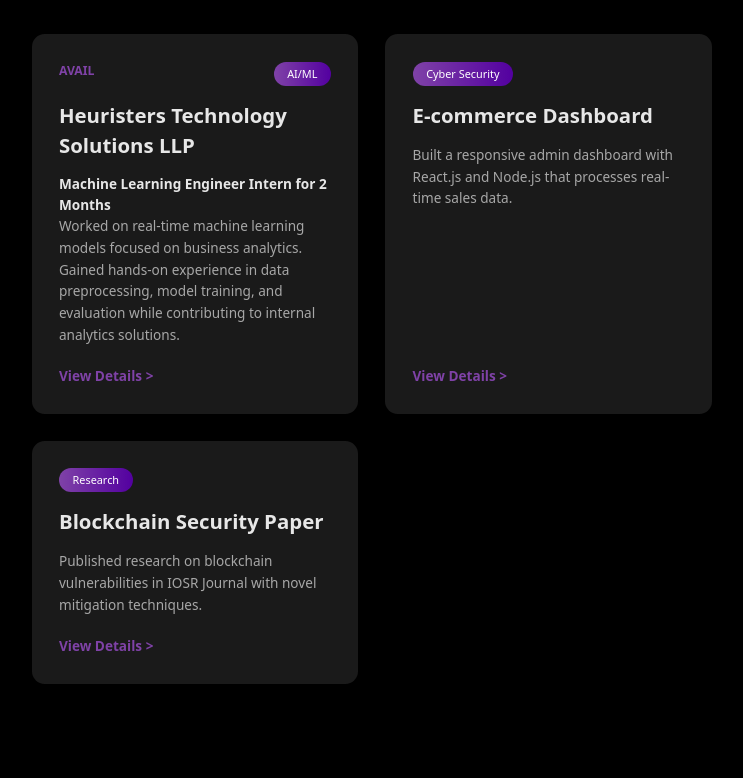
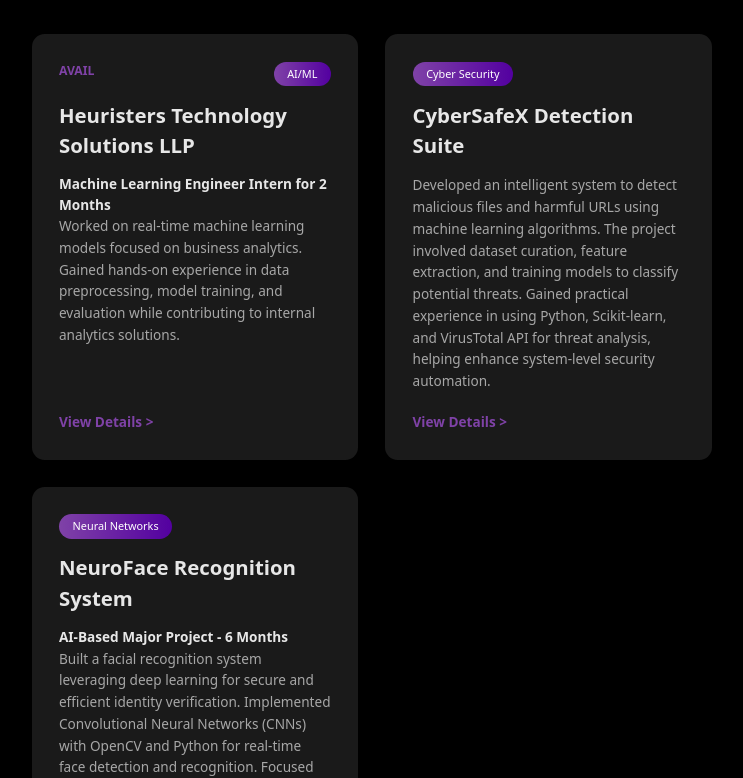
Before and after one commit to Ruthvik-Bandari/New_Portfolio2.0, a website: page Projects.html in a window 1280 px wide. Shown: the part 522-1300 px from the top of the page, without its empty margins (71-814 px from the left). Before the commit the page ends 1233 px from the top, so only its background shows below. Drawn offline with nearby package versions, Linux system fonts and the light colour scheme.

Commit message:
Add files via upload

```diff
--- a/Projects.html
+++ b/Projects.html
@@ -60,23 +60,24 @@
                         <div class="project-header">
                             <span class="project-tag">Cyber Security</span>
                         </div>
-                        <h3>E-commerce Dashboard</h3>
+                        <h3>CyberSafeX Detection Suite</h3>
                         <p class="project-description">
-                            Built a responsive admin dashboard with React.js and Node.js that processes real-time sales data.
+                            Developed an intelligent system to detect malicious files and harmful URLs using machine learning algorithms. The project involved dataset curation, feature extraction, and training models to classify potential threats. Gained practical experience in using Python, Scikit-learn, and VirusTotal API for threat analysis, helping enhance system-level security automation.
                         </p>
-                        <a href="#" class="btn-project">View Details &gt;</a>
+                        <a href="https://github.com/Ruthvik-Bandari/CyberSafeX-Detection-Suite.git" class="btn-project">View Details &gt;</a>
                     </div>
 
                     <!-- Project 3 -->
                     <div class="project-card" data-aos="fade-up" data-aos-duration="1400">
                         <div class="project-header">
-                            <span class="project-tag">Research</span>
+                            <span class="project-tag">Neural Networks</span>
                         </div>
-                        <h3>Blockchain Security Paper</h3>
+                        <h3>NeuroFace Recognition System</h3>
+                        <h4>AI-Based Major Project - 6 Months</h4>
                         <p class="project-description">
-                            Published research on blockchain vulnerabilities in IOSR Journal with novel mitigation techniques.
+                            Built a facial recognition system leveraging deep learning for secure and efficient identity verification. Implemented Convolutional Neural Networks (CNNs) with OpenCV and Python for real-time face detection and recognition. Focused on training accuracy, dataset optimization, and model deployment. Enhanced understanding of biometric authentication and computer vision applications.
                         </p>
-                        <a href="#" class="btn-project">View Details &gt;</a>
+                        <a href="https://github.com/Ruthvik-Bandari/NeuroFace-Recognition-System.git" class="btn-project">View Details &gt;</a>
                     </div>
                 </div>
             </div>
--- a/style.css
+++ b/style.css
@@ -315,7 +315,7 @@
 
 .projects-grid {
     display: grid;
-    grid-template-columns: repeat(3, minmax(300px, 1fr));
+    grid-template-columns: repeat(3, minmax(500px, 1fr));
     gap: 2rem;
     margin-top: 3rem;
 }
```
Also changed, not shown: skills.html (+1 -0 lines).
